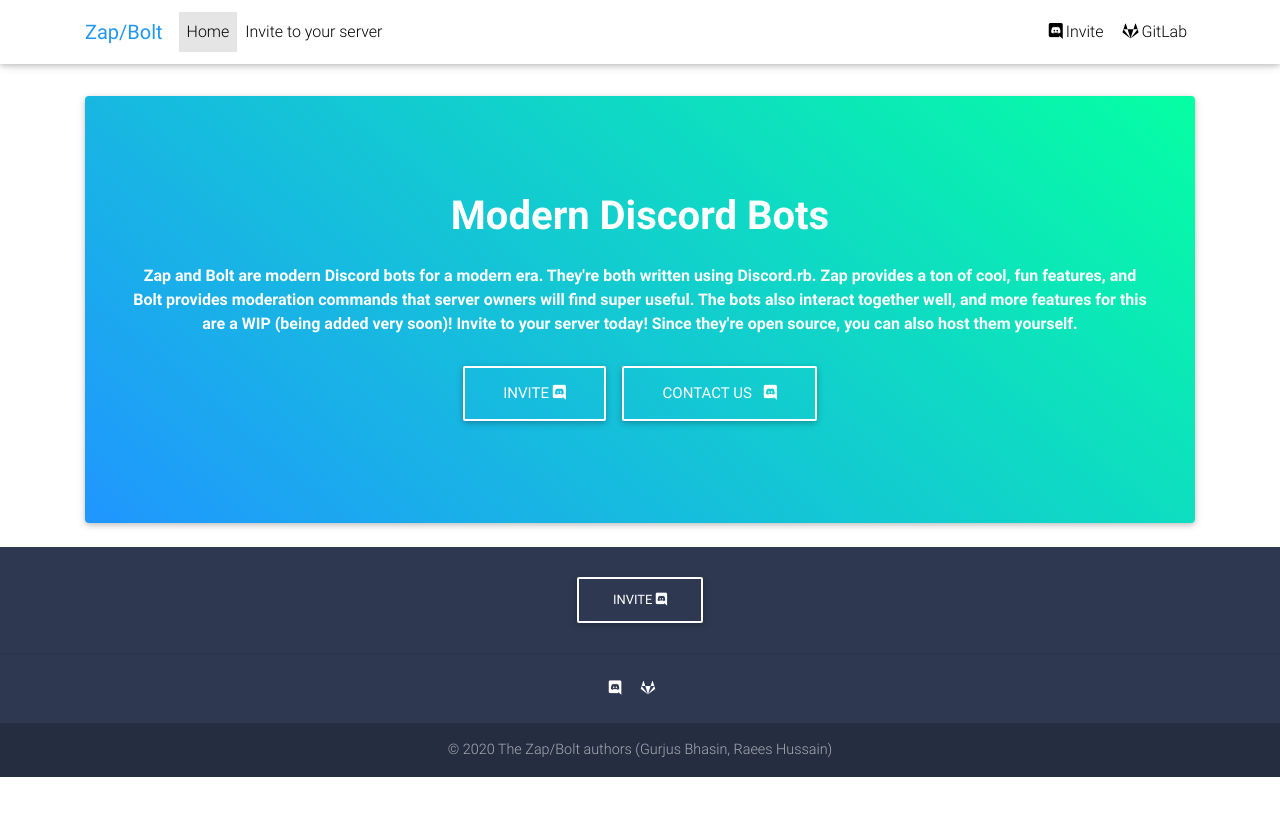
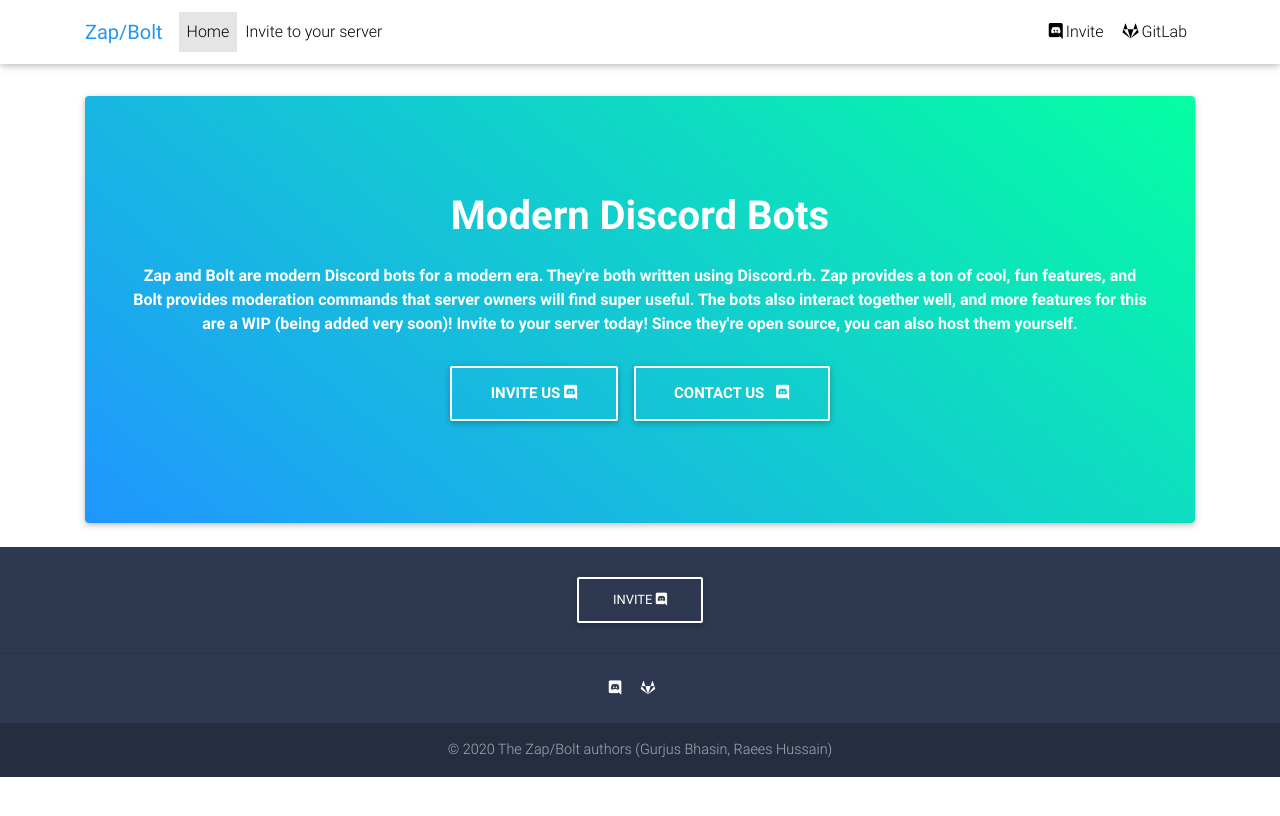
Before and after one commit to zapbolt/zapbolt.github.io, a plain HTML site: page index.html in a window 1280 px wide. Drawn offline with nearby package versions, Linux system fonts and the light colour scheme.

Commit message:
<strong> for homepage buttons

```diff
--- a/index.html
+++ b/index.html
@@ -49,7 +49,7 @@
 				<!-- Content -->
 				<div class="card-body text-white text-center py-5 px-5 my-5">
 					<h1 class="mb-4"><strong>Modern Discord Bots</strong></h1>
-					<p class="mb-4"><strong>Zap and Bolt are modern Discord bots for a modern era. They're both written using Discord.rb. Zap provides a ton of cool, fun features, and Bolt provides moderation commands that server owners will find super useful. The bots also interact together well, and more features for this are a WIP (being added very soon)! Invite to your server today! Since they're open source, you can also host them yourself.</strong></p><a class="btn btn-outline-white btn-lg" href="invites.html">Invite <i class="fab fa-discord"></i></a> <a class="btn btn-outline-white btn-lg" href="https://discord.gg/wtCr7P7" target="_blank">Contact Us <i class="fab fa-discord ml-2"></i></a>
+					<p class="mb-4"><strong>Zap and Bolt are modern Discord bots for a modern era. They're both written using Discord.rb. Zap provides a ton of cool, fun features, and Bolt provides moderation commands that server owners will find super useful. The bots also interact together well, and more features for this are a WIP (being added very soon)! Invite to your server today! Since they're open source, you can also host them yourself.</strong></p><a class="btn btn-outline-white btn-lg" href="invites.html"><strong>Invite Us</strong> <i class="fab fa-discord"></i></a> <a class="btn btn-outline-white btn-lg" href="https://discord.gg/wtCr7P7" target="_blank"><strong>Contact Us</strong> <i class="fab fa-discord ml-2"></i></a>
 				</div><!-- Content -->
 			</section><!--Section: Jumbotron-->
 
```
